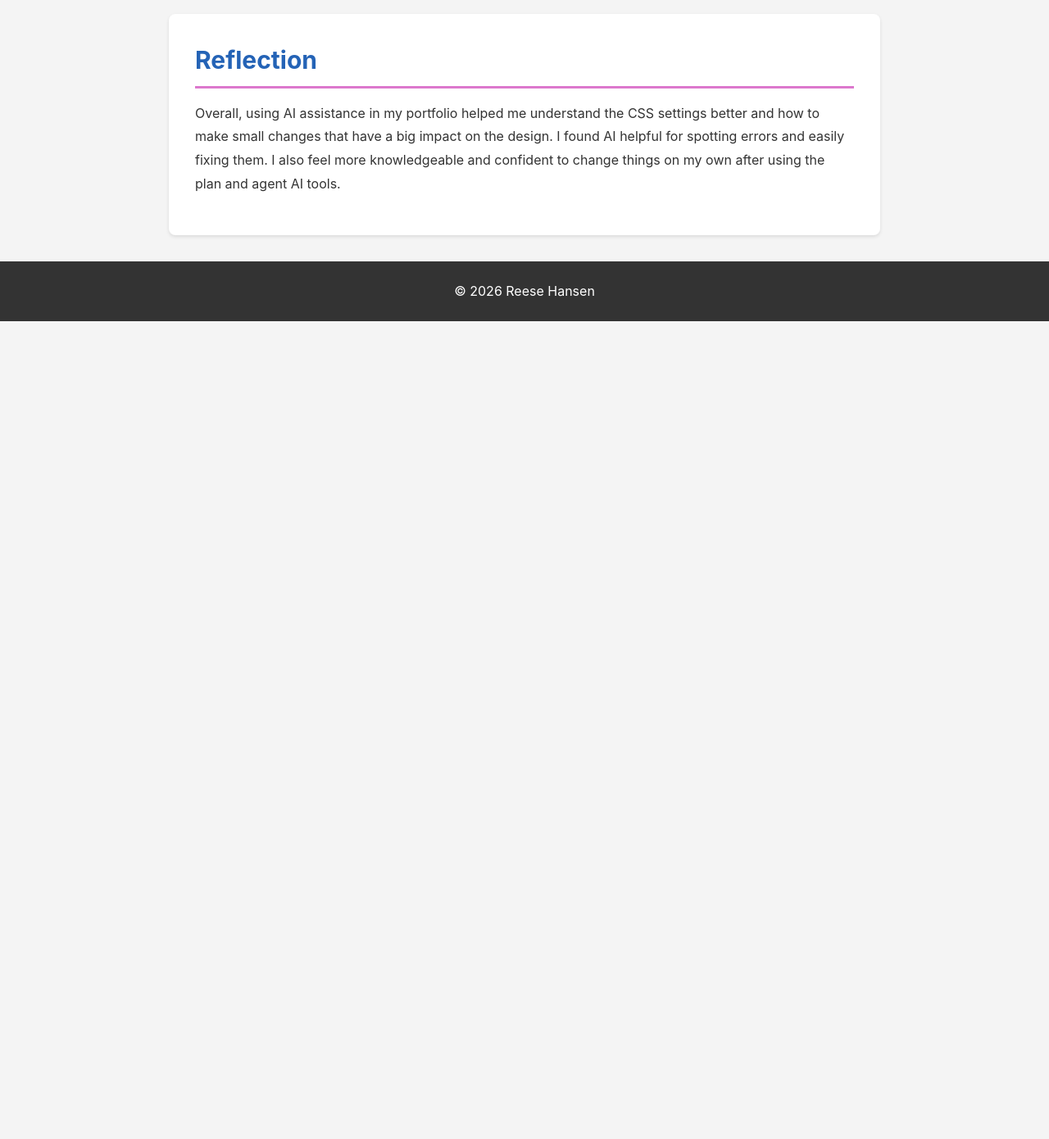
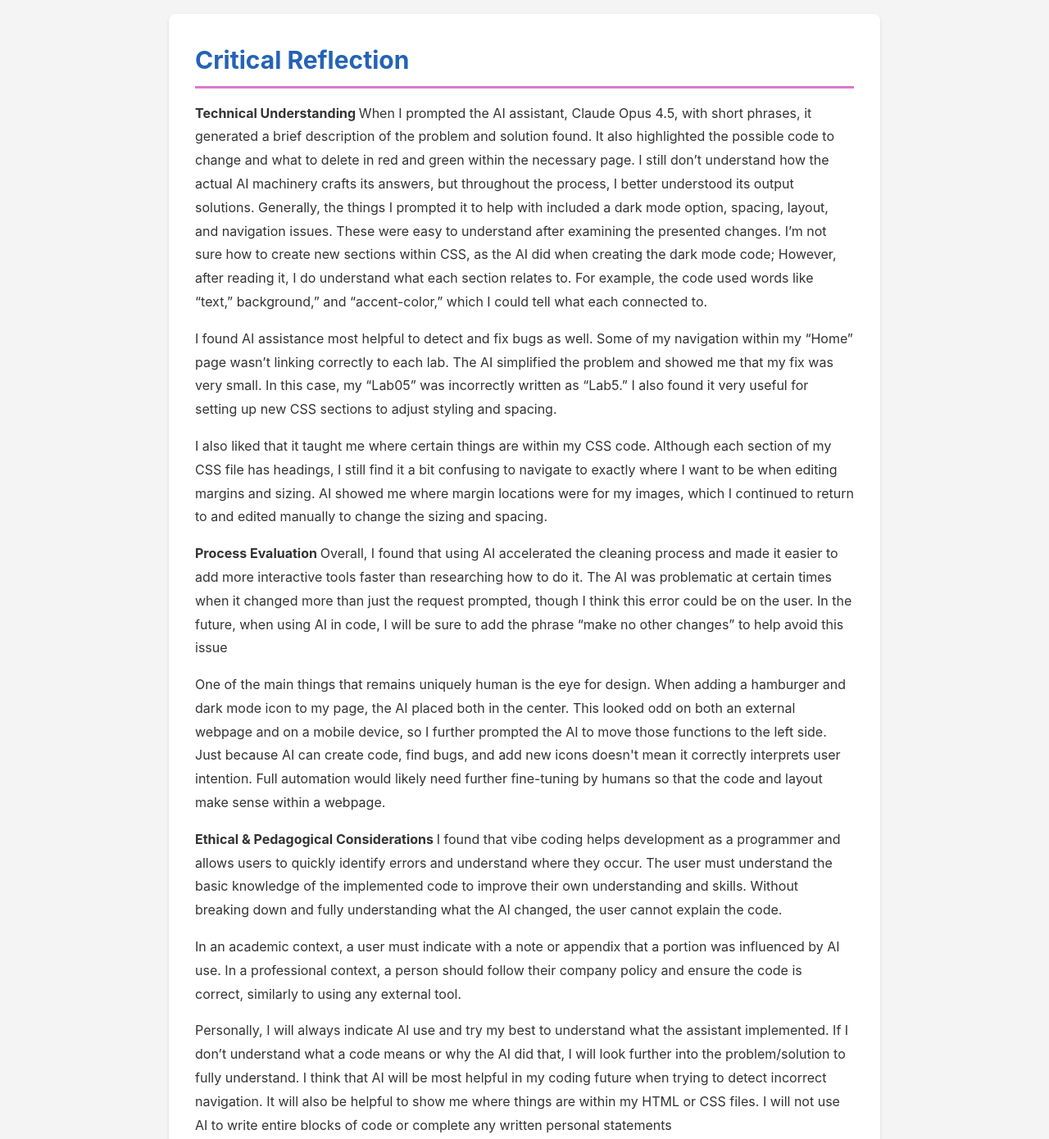
Before and after one commit to reesehansen/DCDA40833-portfolio, a plain HTML site: page lab05.html in a window 1280 px wide. Shown: the part 2880-4270 px from the top of the page at 82% size. Before the commit the page ends 3272 px from the top, so only its background shows below. Drawn offline with Linux system fonts and the light colour scheme.

Commit message:
labo5 update

```diff
--- a/lab05.html
+++ b/lab05.html
@@ -113,12 +113,70 @@
 
 
         <section>
-            <h2>Reflection</h2>
+            <h2>Critical Reflection</h2>
 
-            <p>Overall, using AI assistance in my portfolio helped me understand the CSS settings better and how to make
-                small changes that have a big impact on the design. I found AI helpful for spotting errors and easily
-                fixing them. I also feel more knowledgeable and confident to change things on my own after using the
-                plan and agent AI tools. </p>
+<p> <strong> Technical Understanding </strong> When I prompted the AI assistant, Claude Opus 4.5, with short phrases, it generated a brief
+description of the problem and solution found. It also highlighted the possible code to change
+and what to delete in red and green within the necessary page. I still don’t understand how the
+actual AI machinery crafts its answers, but throughout the process, I better understood its output
+solutions. Generally, the things I prompted it to help with included a dark mode option, spacing,
+layout, and navigation issues. These were easy to understand after examining the presented
+changes. I’m not sure how to create new sections within CSS, as the AI did when creating the
+dark mode code; However, after reading it, I do understand what each section relates to. For
+example, the code used words like “text,” background,” and “accent-color,” which I could tell
+what each connected to.</p>
+
+<p>I found AI assistance most helpful to detect and fix bugs as well. Some of my navigation within
+my “Home” page wasn’t linking correctly to each lab. The AI simplified the problem and
+showed me that my fix was very small. In this case, my “Lab05” was incorrectly written as
+“Lab5.” I also found it very useful for setting up new CSS sections to adjust styling and spacing.
+</p>
+
+<p>I also liked that it taught me where certain things are within my CSS code. Although each section
+of my CSS file has headings, I still find it a bit confusing to navigate to exactly where I want to
+be when editing margins and sizing. AI showed me where margin locations were for my images,
+which I continued to return to and edited manually to change the sizing and spacing.
+</p>
+
+
+<p> <strong> Process Evaluation </strong> Overall, I found that using AI accelerated the cleaning process and made it easier to add more
+interactive tools faster than researching how to do it. The AI was problematic at certain times
+when it changed more than just the request prompted, though I think this error could be on the
+user. In the future, when using AI in code, I will be sure to add the phrase “make no other
+changes” to help avoid this issue</p>
+
+<p> One of the main things that remains uniquely human is the eye for design. When adding a
+hamburger and dark mode icon to my page, the AI placed both in the center. This looked odd on
+both an external webpage and on a mobile device, so I further prompted the AI to move those
+functions to the left side. Just because AI can create code, find bugs, and add new icons doesn't
+mean it correctly interprets user intention. Full automation would likely need further fine-tuning
+by humans so that the code and layout make sense within a webpage.
+</p>
+
+<p> <strong> Ethical & Pedagogical Considerations </strong> I found that vibe coding helps development as a programmer and allows users to quickly identify
+errors and understand where they occur. The user must understand the basic knowledge of the
+implemented code to improve their own understanding and skills. Without breaking down and
+fully understanding what the AI changed, the user cannot explain the code.</p>
+
+<p> In an academic context, a user must indicate with a note or appendix that a portion was
+influenced by AI use. In a professional context, a person should follow their company policy and
+ensure the code is correct, similarly to using any external tool.
+</p>
+
+<p>Personally, I will always indicate AI use and try my best to understand what the assistant
+implemented. If I don’t understand what a code means or why the AI did that, I will look further
+into the problem/solution to fully understand. I think that AI will be most helpful in my coding
+future when trying to detect incorrect navigation. It will also be helpful to show me where things
+are within my HTML or CSS files. I will not use AI to write entire blocks of code or complete
+any written personal statements
+</p>
+
+
+
+ <p>Overall, using AI assistance in my portfolio helped me understand the CSS settings better and how to make
+small changes that have a big impact on the design. I found AI helpful for spotting errors and easily
+    fixing them. I also feel more knowledgeable and confident to change things on my own after using the
+    plan and agent AI tools. </p>
 
 
 
```
